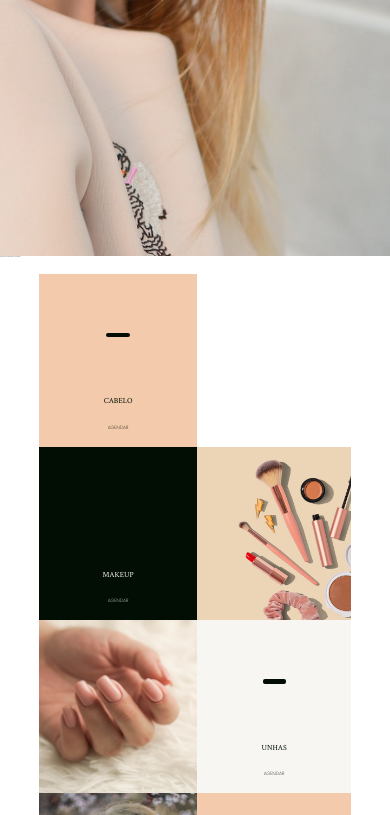
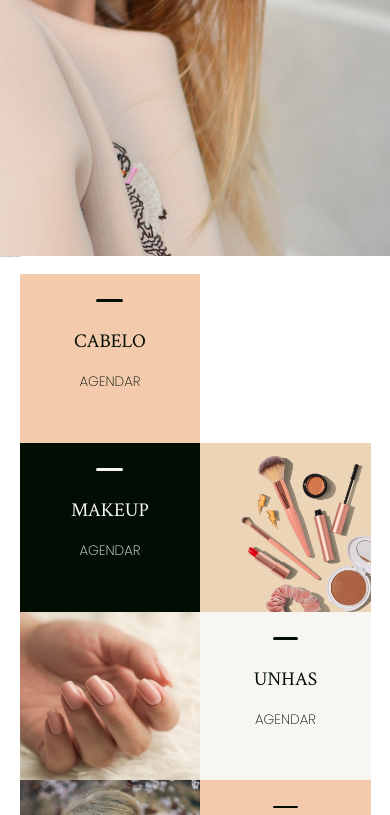
Before and after one commit to KadiPukki/williambranco, a plain HTML site: page index.html in a window 390 px wide. Shown: the part 694-1509 px from the top of the page. Drawn offline with nearby package versions, Linux system fonts and the light colour scheme; a script that the page names is missing; a web font is replaced by a local one.

Commit message:
responsive

```diff
--- a/assets/css/responsive.css
+++ b/assets/css/responsive.css
@@ -59,8 +59,10 @@
     .hero-content p {
         font-size: 4vw;
         font-weight: 400;
+        margin-right: 2vw;
     }
     .grid-container {
+        width: 90%;
         grid-template-areas:
             "grid-item1 grid-item2"
             "grid-item3 grid-item4"
@@ -69,4 +71,17 @@
         grid-template-rows: auto auto auto auto;
         grid-template-columns: auto auto;
     }
+
+    .line, .white-line {
+        margin: 3vh auto;
+        height: 0.3vh;
+    }
+
+    .grid-title {
+        font-size: 5vw;
+    }
+
+    .grid-btn {
+        font-size: 3.5vw;
+    }
 }
--- a/assets/css/style.css
+++ b/assets/css/style.css
@@ -130,6 +130,14 @@ a:active {
     border-radius: 2px;
 }
 
+.white-line {
+    width: 15%;
+    height: 0.5vh;
+    background-color: var(--white);
+    margin: 7vh auto;
+    border-radius: 2px;
+}
+
 .grid-content {
     display: flex;
     flex-direction: column;
--- a/index.html
+++ b/index.html
@@ -79,7 +79,7 @@
         <div class="grid-item2"></div>
 
         <div class="grid-item3 grid-content">
-            <div class="line"></div>
+            <div class="white-line"></div>
             <p class="grid-title">Makeup</p>
             <p class="grid-btn btn-orange">Agendar</p>
         </div>
```
